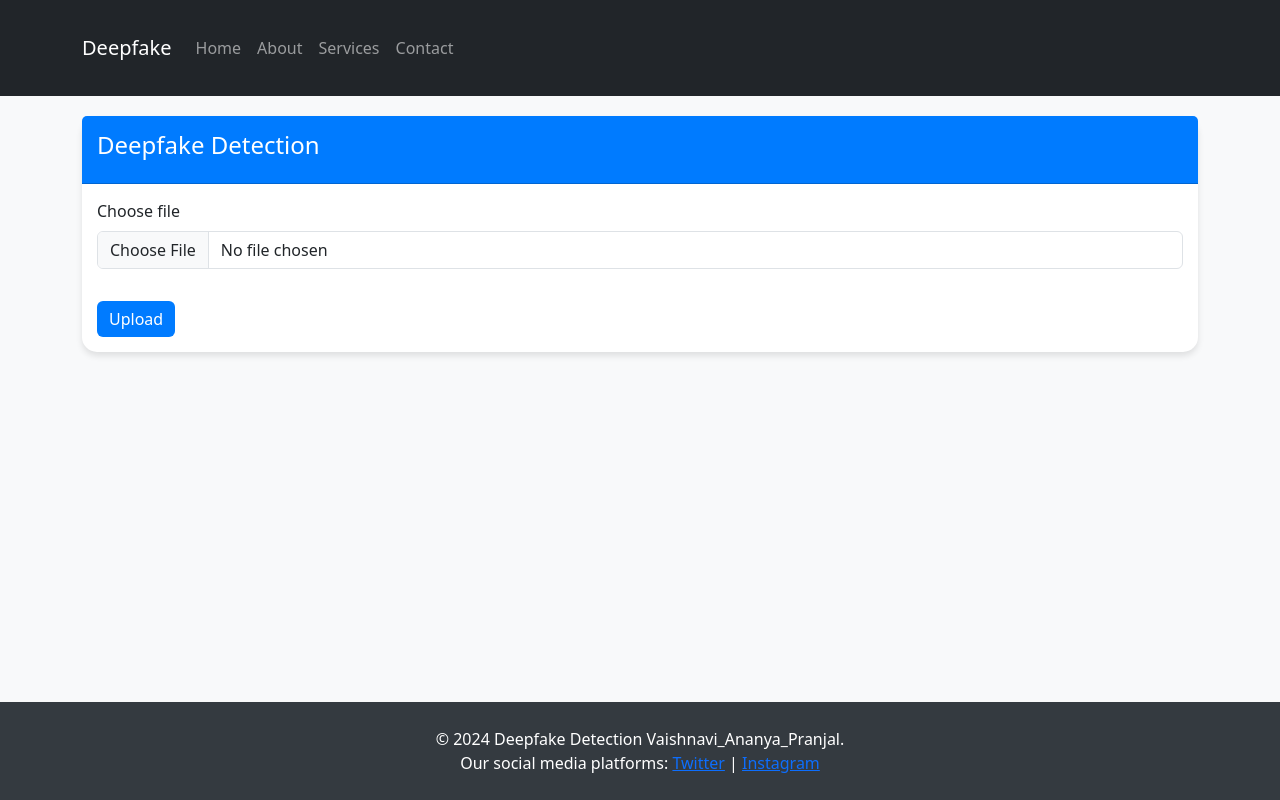
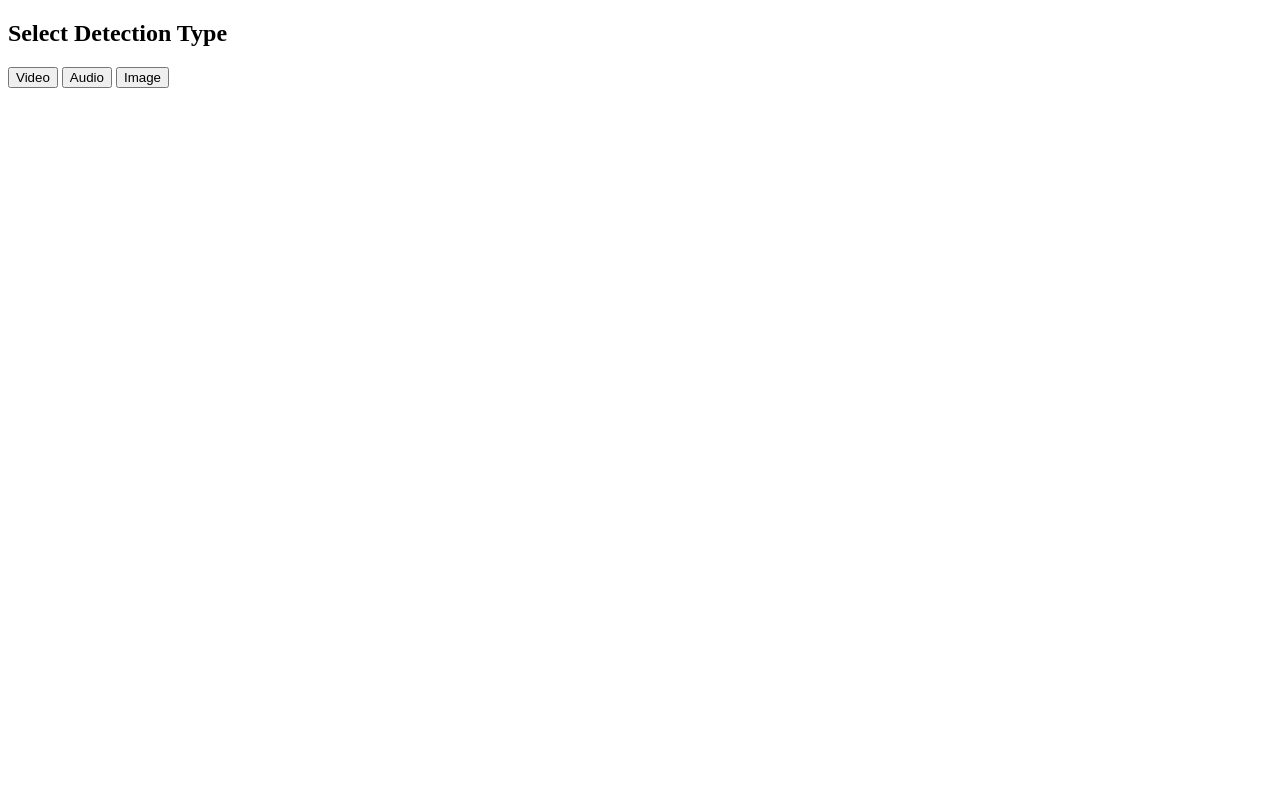
Before and after one commit to Vaishnavikv2/deepfake-detector-v2, a Flask app: page / in a window 1280 px wide. Run offline with Flask 3, Linux system fonts and the light colour scheme.

Commit message:
Initial commit for structured deepfake detector app

```diff
--- a/main.py
+++ b/main.py
@@ -1,85 +1,103 @@
 from flask import Flask, jsonify, render_template, request, redirect, url_for
 import os
+import json
 from datetime import datetime
-import json
 from time import time as current_time
 import importlib
 from werkzeug.utils import secure_filename
-
+from image_detector import run_image_detection
 from audio_detector import classify_audio
 
 app = Flask(__name__)
 
-UPLOAD_FOLDER = 'static/videos'
-app.config['UPLOAD_FOLDER'] = UPLOAD_FOLDER
-# Ensure the upload folder exists
-os.makedirs(app.config['UPLOAD_FOLDER'], exist_ok=True)
+# Directories
+app.config['UPLOAD_VIDEO_FOLDER'] = 'static/videos'
+app.config['UPLOAD_IMAGE_FOLDER'] = 'static/images'
+app.config['UPLOAD_AUDIO_FOLDER'] = 'static/audios'
+
+# Ensure folders exist
+for folder in [app.config['UPLOAD_VIDEO_FOLDER'], app.config['UPLOAD_IMAGE_FOLDER'], app.config['UPLOAD_AUDIO_FOLDER']]:
+    os.makedirs(folder, exist_ok=True)
 
 @app.route('/')
 def index():
-    return render_template('index.html')
+    return render_template('index.html')  # Buttons for audio, video, image
 
-# Handle file upload and redirect to the result page
-@app.route('/upload', methods=['POST'])
-def upload_file():
-    if 'file' not in request.files:
-        return redirect(request.url)
+# Video Upload
+@app.route('/upload-video', methods=['GET', 'POST'])
+def upload_video():
+    if request.method == 'POST':
+        if 'file' not in request.files:
+            return redirect(request.url)
 
-    file = request.files['file']
+        file = request.files['file']
+        if file.filename == '':
+            return redirect(request.url)
 
-    if file.filename == '':
-        return redirect(request.url)
+        if file and file.filename.lower().endswith(('.mp4', '.avi', '.mov')):
+            timestamp = int(current_time())
+            filename = f"video_{timestamp}.mp4"
+            save_path = os.path.join(app.config['UPLOAD_VIDEO_FOLDER'], filename)
+            file.save(save_path)
 
-    if file:
-        timestamp = int(current_time())
-        filename = f"uploaded_video_{timestamp}.mp4"
-        video_path = os.path.join(app.config['UPLOAD_FOLDER'], filename)
-        file.save(video_path)
+            video_path2 = os.path.join(app.config['UPLOAD_VIDEO_FOLDER'], f"1{filename}")
+            module = importlib.import_module("deepfake_detector")
+            result = getattr(module, "run")(save_path, video_path2)
 
-        video_path2 = os.path.join(app.config['UPLOAD_FOLDER'], "1" + filename)
+            video_info = {
+                'name': file.filename,
+                'size': f"{os.path.getsize(save_path) / 1024:.2f} KB",
+                'source': datetime.utcnow().strftime('%Y-%m-%d %H:%M:%S UTC'),
+                'per': result
+            }
+            return render_template('video_result.html', video_url=video_path2, video_info=video_info)
+        else:
+            return "Unsupported video type", 400
+    return render_template('upload_video_form.html')
 
-        module = importlib.import_module("deepfake_detector")
-        function = getattr(module, "run")
+# Image Upload
+@app.route('/upload-image', methods=['GET', 'POST'])
+def upload_image():
+    if request.method == 'POST':
+        if 'file' not in request.files:
+            return redirect(request.url)
 
-        result_from_det = function(video_path ,video_path2)
-        print(result_from_det)
+        file = request.files['file']
+        if file.filename == '':
+            return redirect(request.url)
 
-        # Get video information
-        video_info = {
-            'name': file.filename,
-            'size': f"{os.path.getsize(video_path) / (1024):.2f} KB",
-            'user': 'Guest',
-            'source': datetime.utcnow().strftime('%Y-%m-%d %H:%M:%S UTC'),
-            'per': result_from_det
-        }
+        if file and file.filename.lower().endswith(('.png', '.jpg', '.jpeg', '.bmp')):
+            filename = secure_filename(file.filename)
+            save_path = os.path.join(app.config['UPLOAD_IMAGE_FOLDER'], filename)
+            file.save(save_path)
 
-        video_info_json = json.dumps(video_info)
+            results = run_image_detection([save_path], app.config['UPLOAD_IMAGE_FOLDER'])
+            return render_template('image_result.html', image_url=save_path, detection=results[filename])
+        else:
+            return "Unsupported image type", 400
+    return render_template('upload_image_form.html')
 
-        # Redirect to the result page with the video information
-        return redirect(url_for('result', video_info=video_info_json, video_path2=video_path2))
+# Audio Upload
+@app.route('/upload-audio', methods=['GET', 'POST'])
+def upload_audio():
+    if request.method == 'POST':
+        if 'file' not in request.files:
+            return redirect(request.url)
 
-@app.route('/result')
-def result():
-    video_info_json = request.args.get('video_info')
-    video_path2 = request.args.get('video_path2')
-    print(video_path2)
+        file = request.files['file']
+        if file.filename == '':
+            return redirect(request.url)
 
-    video_info = json.loads(video_info_json)
-    print(video_info['name'])
+        if file and file.filename.lower().endswith(('.wav', '.mp3', '.aac')):
+            filename = secure_filename(file.filename)
+            save_path = os.path.join(app.config['UPLOAD_AUDIO_FOLDER'], filename)
+            file.save(save_path)
 
-    return render_template('result.html', video_url=video_path2, video_info=video_info)
-
-
-#audio
-
-@app.route('/classify-audio', methods=['POST'])
-def classify_audio_api():
-    file = request.files['video']
-    file_path = os.path.join(app.config['UPLOAD_FOLDER'], secure_filename(file.filename))
-    file.save(file_path)
-
-    result = classify_audio(file_path)
-    return jsonify(result)
+            result = classify_audio(save_path)
+            return render_template('audio_result.html', audio_url=save_path, detection=result)
+        else:
+            return "Unsupported audio type", 400
+    return render_template('upload_audio_form.html')
 
 if __name__ == '__main__':
     app.run(debug=True)
--- /dev/null
+++ b/templates/audio_result.html
@@ -0,0 +1,6 @@
+<h2>Audio Analysis Result</h2>
+<audio controls>
+  <source src="{{ audio_url }}" type="audio/mpeg">
+  Your browser does not support the audio element.
+</audio>
+<p>Prediction: {{ detection }}</p>
--- /dev/null
+++ b/templates/image_result.html
@@ -0,0 +1,4 @@
+<h2>Image Analysis Result</h2>
+<img src="{{ image_url }}" width="400">
+<p>Prediction: {{ detection.label }}</p>
+<p>Confidence Score: {{ detection.confidence }}</p>
--- a/templates/index.html
+++ b/templates/index.html
@@ -1,108 +1,12 @@
 <!DOCTYPE html>
-<html lang="en">
+<html>
 <head>
-    <meta charset="UTF-8">
-    <meta name="viewport" content="width=device-width, initial-scale=1">
-    <link rel="stylesheet" href="https://cdn.jsdelivr.net/npm/bootstrap@5.3.0/dist/css/bootstrap.min.css">
-
     <title>Deepfake Detection</title>
-    <style>
-        body {
-            background-color: #f8f9fa;
-            margin-bottom: 40px;
-        }
-        .container {
-            margin-top: 20px;
-            margin-bottom: 20px;
-        }
-        .card {
-            border: 0;
-            border-radius: 15px;
-            box-shadow: 0 4px 6px rgba(0, 0, 0, 0.1);
-        }
-        .card-header {
-            background-color: #007bff;
-            border-radius: 15px 15px 0 0;
-            padding: 15px;
-        }
-        .card-title {
-            color: #ffffff;
-            font-size: 1.5rem;
-        }
-        .card-body {
-            padding: 15px;
-        }
-        .btn-primary {
-            background-color: #007bff;
-            border: 0;
-        }
-        footer {
-            background-color: #343a40;
-            color: #ffffff;
-            padding: 5px 0;
-            width: 100%;
-            position: fixed;
-            bottom: 0;
-        }
-    </style>
 </head>
 <body>
-
-<nav class="navbar navbar-expand-lg navbar-dark bg-dark">
-    <div class="container">
-        <a class="navbar-brand" href="#">Deepfake</a>
-        <button class="navbar-toggler" type="button" data-toggle="collapse" data-target="#navbarNav" aria-controls="navbarNav" aria-expanded="false" aria-label="Toggle navigation">
-            <span class="navbar-toggler-icon"></span>
-        </button>
-        <div class="collapse navbar-collapse" id="navbarNav">
-            <ul class="navbar-nav ml-auto">
-                <li class="nav-item">
-                    <a class="nav-link" href="#">Home</a>
-                </li>
-                <li class="nav-item">
-                    <a class="nav-link" href="#">About</a>
-                </li>
-                <li class="nav-item">
-                    <a class="nav-link" href="#">Services</a>
-                </li>
-                <li class="nav-item">
-                    <a class="nav-link" href="#">Contact</a>
-                </li>
-            </ul>
-        </div>
-    </div>
-</nav>
-
-<div class="container">
-    <div class="card">
-        <div class="card-header">
-            <h1 class="card-title">Deepfake Detection</h1>
-        </div>
-        <div class="card-body">
-            <form action="/upload" method="post" enctype="multipart/form-data">
-                <div class="mb-3">
-                    <label for="customFile" class="form-label">Choose file</label>
-                    <input type="file" class="form-control" id="customFile" name="file" onchange="updateFileName()">
-                </div>
-                <button type="submit" class="btn btn-primary mt-3">Upload</button>
-            </form>
-        </div>
-    </div>
-</div>
-
-<footer>
-    <div class="container text-center">
-        <p>&copy; 2024 Deepfake Detection Vaishnavi_Ananya_Pranjal. <br> Our social media platforms: <a href="https://twitter.com" target="_blank">Twitter</a> | <a href="https://www.instagram.com" target="_blank">Instagram</a></p>
-    </div>
-</footer>
-
-<script src="https://cdn.jsdelivr.net/npm/bootstrap@5.3.0/dist/js/bootstrap.bundle.min.js"></script>
-<script>
-    function updateFileName() {
-        var fileName = document.getElementById("customFile").files[0].name;
-        document.getElementById("customFile").nextElementSibling.innerHTML = fileName;
-    }
-</script>
-
+    <h2>Select Detection Type</h2>
+    <button onclick="location.href='/upload-video'">Video</button>
+    <button onclick="location.href='/upload-audio'">Audio</button>
+    <button onclick="location.href='/upload-image'">Image</button>
 </body>
 </html>
--- /dev/null
+++ b/templates/upload_audio_form.html
@@ -0,0 +1,5 @@
+<h2>Upload Audio</h2>
+<form method="POST" enctype="multipart/form-data">
+    <input type="file" name="file" accept="audio/*" required>
+    <input type="submit" value="Upload">
+</form>
--- /dev/null
+++ b/templates/upload_image_form.html
@@ -0,0 +1,5 @@
+<h2>Upload Image</h2>
+<form method="POST" enctype="multipart/form-data">
+    <input type="file" name="file" accept="image/*" required>
+    <input type="submit" value="Upload">
+</form>
--- /dev/null
+++ b/templates/upload_video_form.html
@@ -0,0 +1,5 @@
+<h2>Upload Video</h2>
+<form method="POST" enctype="multipart/form-data">
+    <input type="file" name="file" accept="video/*" required>
+    <input type="submit" value="Upload">
+</form>
```
Also changed, not shown: image_detector.py (added, +82 -0 lines), templates/index1.html (added, +108 -0 lines), templates/video_result.html (added, +9 -0 lines), data/image.jpg (added), templates/result1.html (renamed from templates/result.html), 1 other file.
